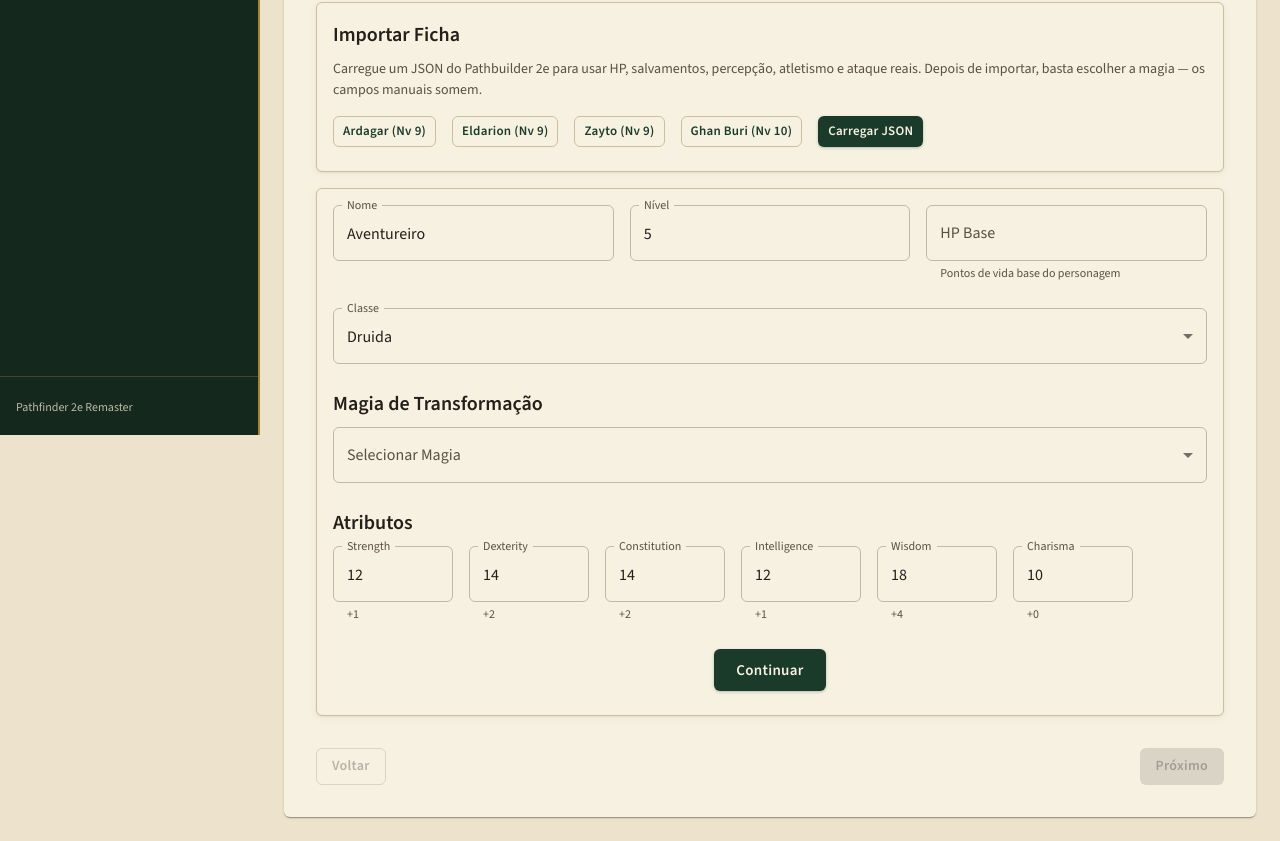
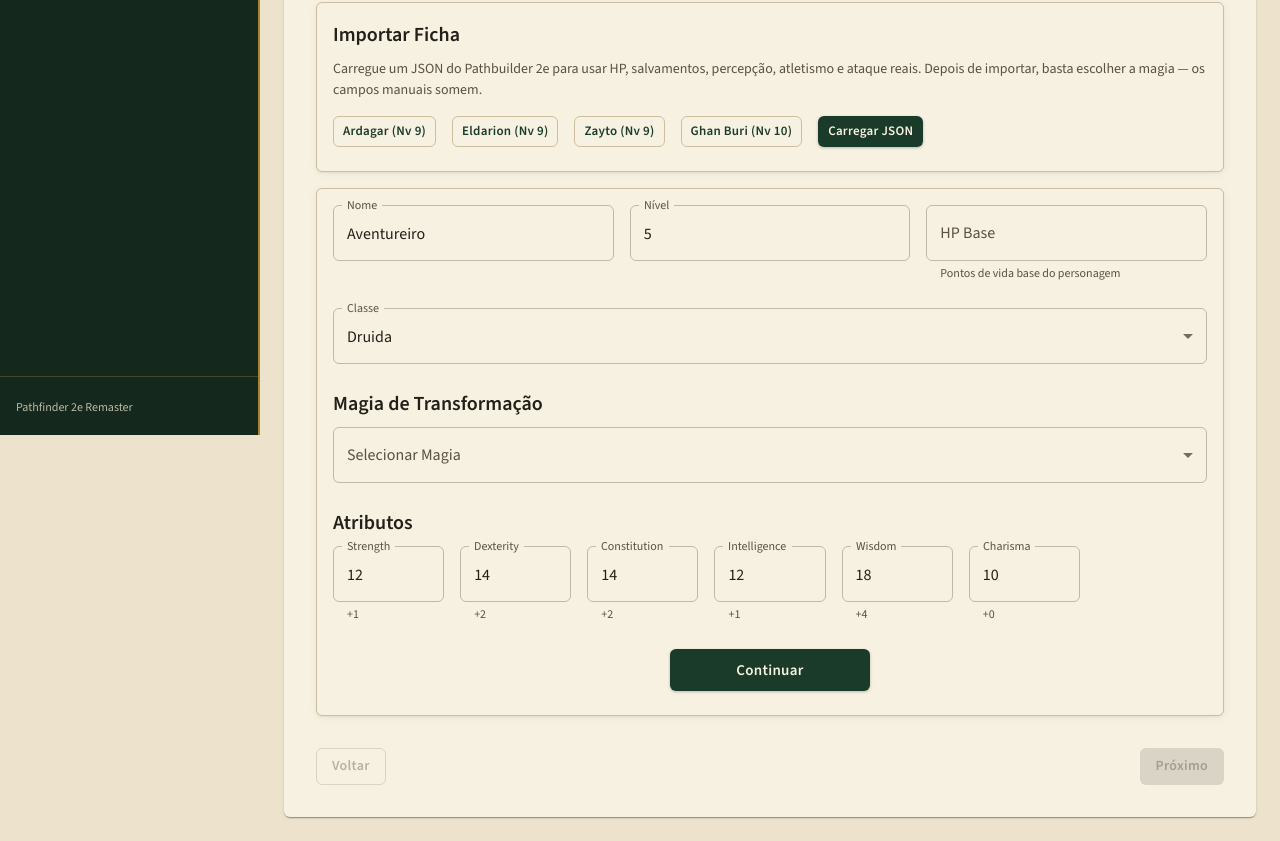
Before and after one commit to danfigueroa/pf2e-tools, a React (Vite) app: page /transformation in a window 1280 px wide. Shown: the part 365-1206 px from the top of the page. Built offline with nearby package versions, Linux system fonts and the light colour scheme.

Commit message:
fix: formulário do gerador em grade que se dobra sozinha
Os campos usavam minWidth fixo (200/150/120) dentro de um flex-wrap: num
celular a linha estourava. Viram grade auto-fit — uma coluna no xs, quantas
couberem depois — e o botão Continuar ocupa a largura toda no celular.

```diff
--- a/src/modules/transformation-statblock/components/CharacterInput.tsx
+++ b/src/modules/transformation-statblock/components/CharacterInput.tsx
@@ -19,6 +19,9 @@ import { transformationSpells } from '../data/spells';
 import { playerCharacterFromJson } from '../data/from-pathbuilder';
 import { CAMPAIGN_PRESETS } from '../../character-viewer/campaignPresets';
 import { translateName, translateSpellMeta, translateTrait } from '../i18n';
+
+/** Colunas que se dobram sozinhas: uma no celular, quantas couberem depois. */
+const FIELD_GRID = { xs: '1fr', sm: 'repeat(auto-fit, minmax(180px, 1fr))' };
 
 interface CharacterInputProps {
   onCharacterInput: (character: PlayerCharacter, spell: TransformationSpell) => void;
@@ -248,12 +251,13 @@ const CharacterInput: React.FC<CharacterInputProps> = ({ onCharacterInput, chara
             {/* Manual entry (fallback when no sheet is imported) */}
             {!imported && (
               <>
-                <Box sx={{ display: 'flex', gap: 2, flexWrap: 'wrap' }}>
+                {/* `minWidth` fixo estourava a caixa num celular; a grade
+                    empilha sozinha quando não cabe mais uma coluna. */}
+                <Box sx={{ display: 'grid', gridTemplateColumns: FIELD_GRID, gap: 2 }}>
                   <TextField
                     label="Nome"
                     value={formData.name || ''}
                     onChange={(e) => setFormData(prev => ({ ...prev, name: e.target.value }))}
-                    sx={{ flex: 1, minWidth: 200 }}
                   />
 
                   <TextField
@@ -262,7 +266,6 @@ const CharacterInput: React.FC<CharacterInputProps> = ({ onCharacterInput, chara
                     value={formData.level || 1}
                     onChange={(e) => setFormData(prev => ({ ...prev, level: parseInt(e.target.value) || 1 }))}
                     inputProps={{ min: 1, max: 20 }}
-                    sx={{ flex: 1, minWidth: 120 }}
                   />
 
                   <TextField
@@ -271,13 +274,12 @@ const CharacterInput: React.FC<CharacterInputProps> = ({ onCharacterInput, chara
                     value={formData.baseHP || ''}
                     onChange={(e) => setFormData(prev => ({ ...prev, baseHP: parseInt(e.target.value) || undefined }))}
                     inputProps={{ min: 1 }}
-                    sx={{ flex: 1, minWidth: 120 }}
                     helperText="Pontos de vida base do personagem"
                   />
                 </Box>
 
-                <Box sx={{ display: 'flex', gap: 2, flexWrap: 'wrap' }}>
-                  <FormControl sx={{ flex: 1, minWidth: 150 }}>
+                <Box sx={{ display: 'grid', gridTemplateColumns: FIELD_GRID, gap: 2 }}>
+                  <FormControl>
                     <InputLabel>Classe</InputLabel>
                     <Select
                       value={formData.class || ''}
@@ -344,7 +346,13 @@ const CharacterInput: React.FC<CharacterInputProps> = ({ onCharacterInput, chara
                 <Typography variant="h6" gutterBottom>
                   Atributos
                 </Typography>
-                <Box sx={{ display: 'flex', gap: 2, flexWrap: 'wrap' }}>
+                <Box
+                  sx={{
+                    display: 'grid',
+                    gridTemplateColumns: 'repeat(auto-fill, minmax(96px, 1fr))',
+                    gap: 2,
+                  }}
+                >
                   {formData.abilityScores && Object.entries(formData.abilityScores)
                     .filter(([ability]) => ability !== 'breakdown')
                     .map(([ability, score]) => (
@@ -359,7 +367,6 @@ const CharacterInput: React.FC<CharacterInputProps> = ({ onCharacterInput, chara
                       )}
                       inputProps={{ min: 8, max: 20 }}
                       helperText={formatModifier(getModifier(score))}
-                      sx={{ width: 120 }}
                     />
                   ))}
                 </Box>
@@ -372,8 +379,9 @@ const CharacterInput: React.FC<CharacterInputProps> = ({ onCharacterInput, chara
                 variant="contained"
                 size="large"
                 onClick={handleSubmit}
+                sx={{ width: { xs: '100%', sm: 'auto' }, minWidth: { sm: 200 } }}
               >
-Continuar
+                Continuar
               </Button>
             </Box>
           </Stack>
```
